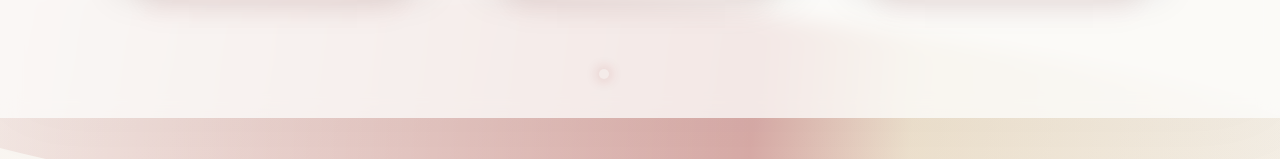
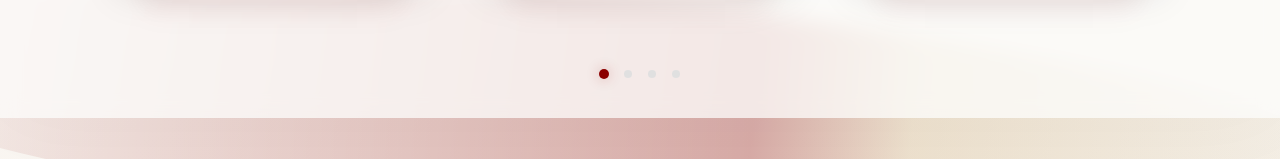
Before and after one commit to yashodha-gunawardana/RAD-coursework-FE, a React (Vite) app: page / in a window 1280 px wide. Shown: the part 2694-2853 px from the top of the page. Built offline with nearby package versions, Linux system fonts and the light colour scheme.

Commit message:
store page index for reference

```diff
--- a/src/components/ServiceSection.tsx
+++ b/src/components/ServiceSection.tsx
@@ -300,7 +300,11 @@ const ServiceSection: React.FC = () => {
                                             ${currentPage === index ? 'active scale-125 shadow-[0_0_10px_rgba(139,0,0,0.3)]' : ''}`
                                         }
 
-                                        >
+                                        style={{
+                                            backgroundColor: currentPage === index ? '#8B0000' : '#E0E0E0'
+                                        }}
+                                        data-page={index}
+                                       >
 
 
                             </button>
```
